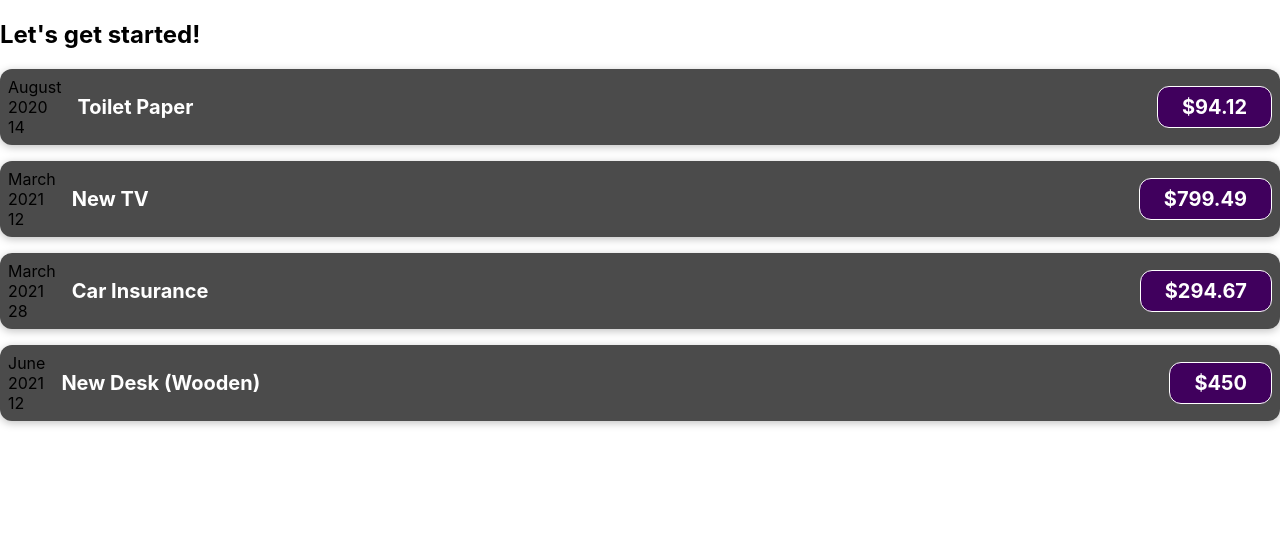
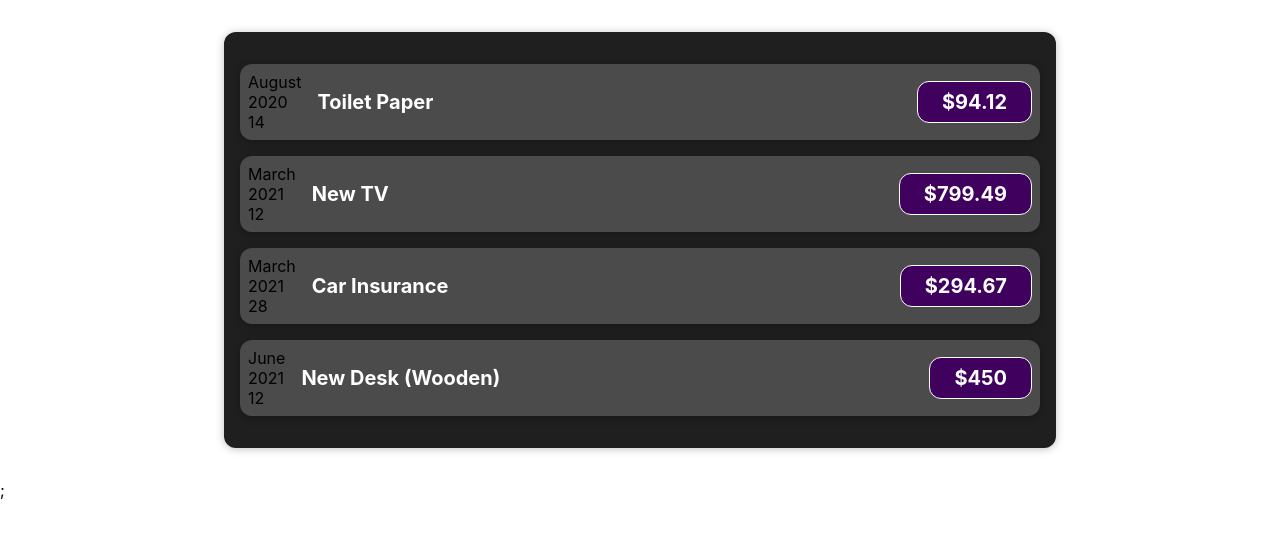
Before and after one commit to iamfaran/react-complete-guide, a React (Create React App) app: page / in a window 1280 px wide. Shown: the top 534 px of the page. Built offline with nearby package versions, Linux system fonts and the light colour scheme.

Commit message:
complete first assignment for reacy course Expenses

```diff
--- a/src/App.js
+++ b/src/App.js
@@ -1,4 +1,4 @@
-import ExpenseItem from "./components/ExpenseItem";
+import Expenses from "./components/Expenses";
 
 function App() {
   const expenses = [
@@ -25,27 +25,7 @@
 
   return (
     <div>
-      <h2>Let's get started!</h2>
-      <ExpenseItem
-        title={expenses[0].title}
-        amount={expenses[0].amount}
-        date={expenses[0].date}
-      ></ExpenseItem>
-      <ExpenseItem
-        title={expenses[1].title}
-        amount={expenses[1].amount}
-        date={expenses[1].date}
-      ></ExpenseItem>
-      <ExpenseItem
-        title={expenses[2].title}
-        amount={expenses[2].amount}
-        date={expenses[2].date}
-      ></ExpenseItem>
-      <ExpenseItem
-        title={expenses[3].title}
-        amount={expenses[3].amount}
-        date={expenses[3].date}
-      ></ExpenseItem>
+      <Expenses expenses={expenses}></Expenses>;
     </div>
   );
 }
--- /dev/null
+++ b/src/components/Expenses.css
@@ -0,0 +1,9 @@
+.expenses {
+  padding: 1rem;
+  background-color: rgb(31, 31, 31);
+  margin: 2rem auto;
+  width: 50rem;
+  max-width: 95%;
+  border-radius: 12px;
+  box-shadow: 0 1px 8px rgba(0, 0, 0, 0.25);
+}
--- /dev/null
+++ b/src/components/Expenses.js
@@ -0,0 +1,31 @@
+import "./Expenses.css";
+import ExpenseItem from "./ExpenseItem";
+
+function Expenses({ expenses }) {
+  return (
+    <div className="expenses">
+      <ExpenseItem
+        title={expenses[0].title}
+        amount={expenses[0].amount}
+        date={expenses[0].date}
+      ></ExpenseItem>
+      <ExpenseItem
+        title={expenses[1].title}
+        amount={expenses[1].amount}
+        date={expenses[1].date}
+      ></ExpenseItem>
+      <ExpenseItem
+        title={expenses[2].title}
+        amount={expenses[2].amount}
+        date={expenses[2].date}
+      ></ExpenseItem>
+      <ExpenseItem
+        title={expenses[3].title}
+        amount={expenses[3].amount}
+        date={expenses[3].date}
+      ></ExpenseItem>
+    </div>
+  );
+}
+
+export default Expenses;
```
